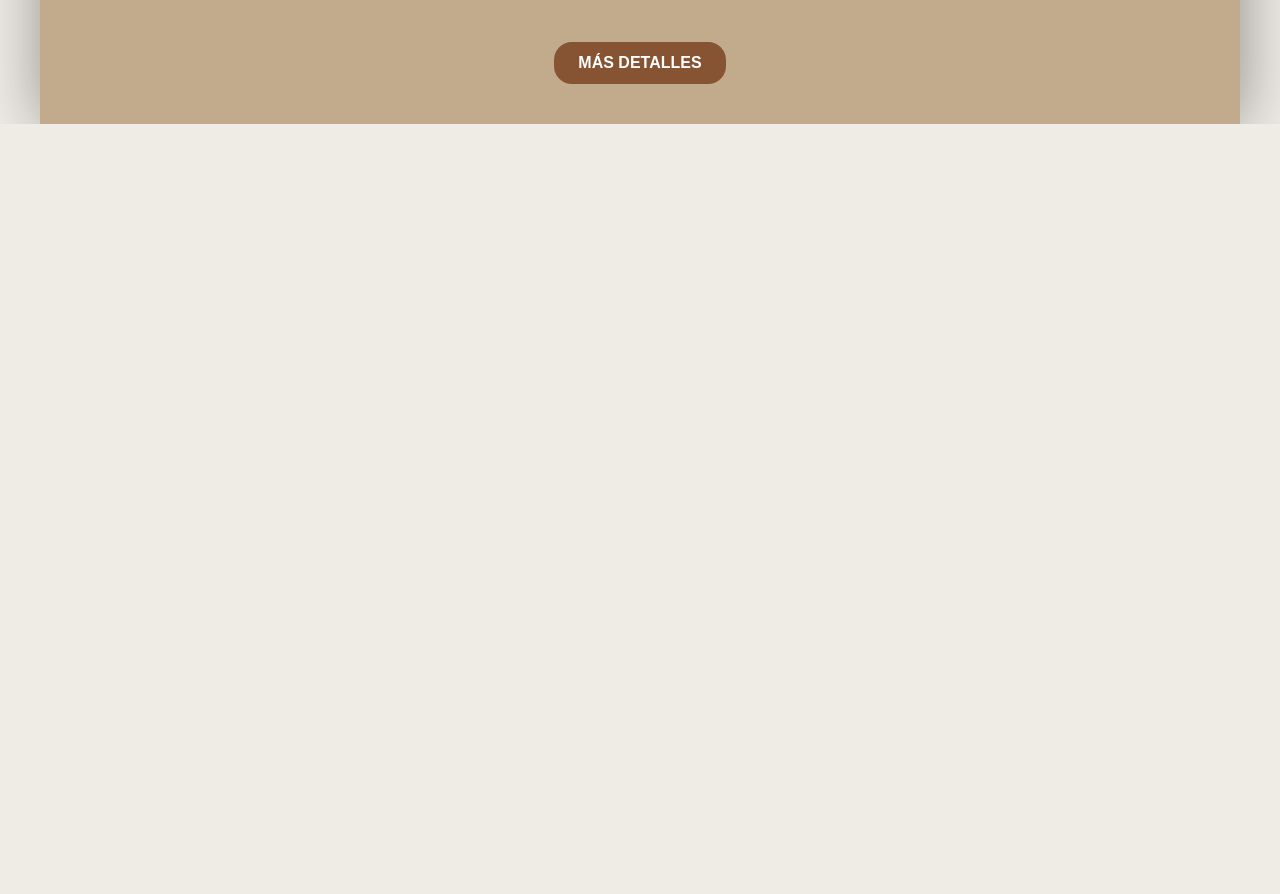
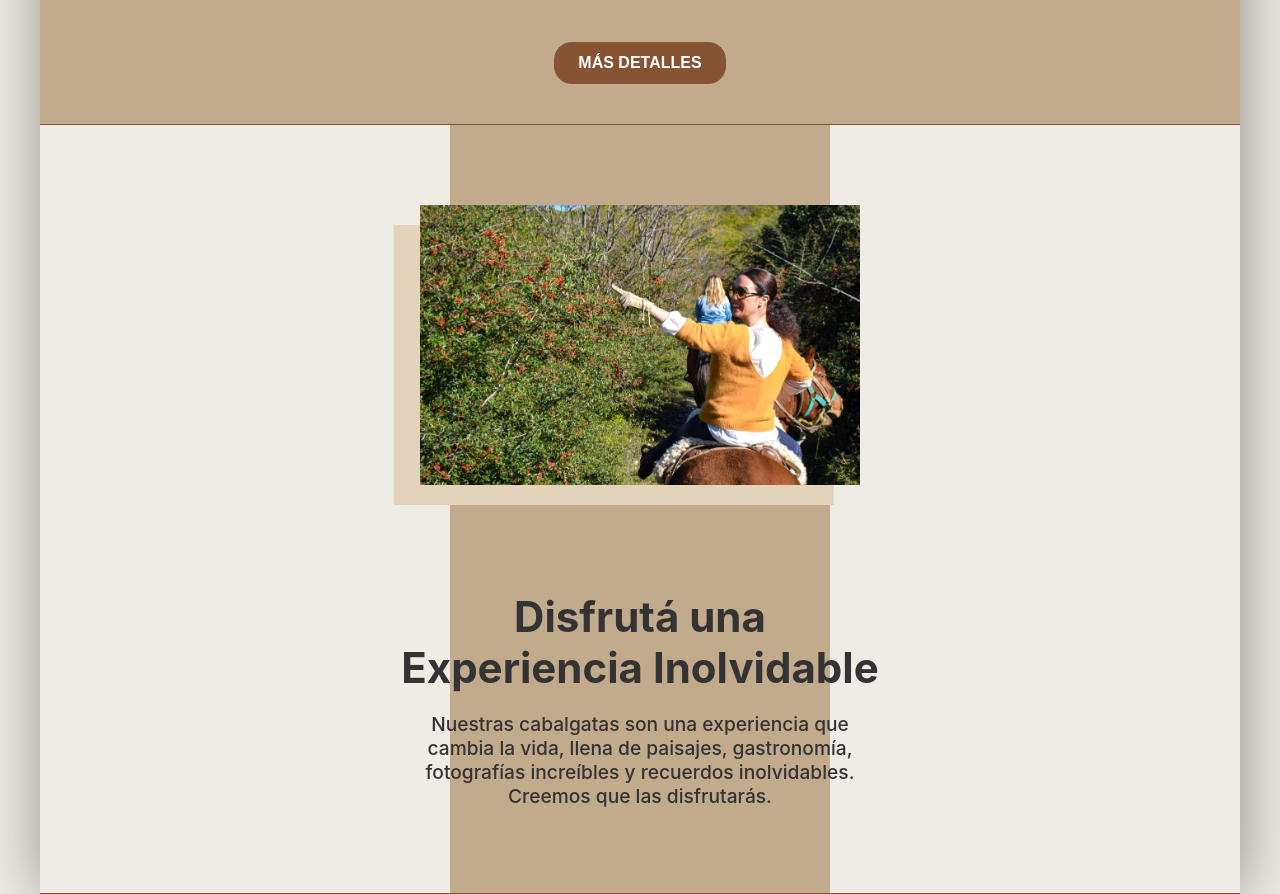
Before and after one commit to androettojuan/web-cabalgatas2, a React (Create React App) app: page / in a window 1280 px wide. Shown: the part 1220-2114 px from the top of the page. Before the commit the page ends 1344 px from the top, so only its background shows below. Built offline with nearby package versions, Linux system fonts and the light colour scheme.

Commit message:
section3

```diff
--- a/src/App.js
+++ b/src/App.js
@@ -1,11 +1,13 @@
 import HomePage from "./pages/HomePage";
 import Section2 from "./pages/Section2";
+import Section3 from "./pages/Section3";
 
 function App() {
   return (
     <div>
       <HomePage />
       <Section2 />
+      <Section3 />
     </div>
   );
 }
--- /dev/null
+++ b/src/components/Paragraph/Paragraph.jsx
@@ -0,0 +1,8 @@
+import React from "react";
+import { StyledParagraph } from "./Paragraph.styles";
+
+const Paragraph = ({ children }) => {
+  return <StyledParagraph>{children}</StyledParagraph>;
+};
+
+export default Paragraph;
--- /dev/null
+++ b/src/components/Paragraph/Paragraph.styles.js
@@ -0,0 +1,7 @@
+import { styled } from "../../theme/styled";
+
+export const StyledParagraph = styled("p", {
+    color: "$dark",
+    fontSize: "1.2rem",
+    fontWeight: "500",
+});
--- /dev/null
+++ b/src/components/Section3Layout/Section3Layout.js
@@ -0,0 +1,13 @@
+import { StyledSection3Content, StyledSection3Fondo1, StyledSection3Fondo2, StyledSection3Img, StyledSection3Layout } from "./Section3Layout.styles";
+
+const Section3Layout = StyledSection3Layout;
+
+Section3Layout.Fondo1 = StyledSection3Fondo1;
+
+Section3Layout.Fondo2 = StyledSection3Fondo2;
+
+Section3Layout.Img = StyledSection3Img;
+
+Section3Layout.Content = StyledSection3Content;
+
+export default Section3Layout;
--- /dev/null
+++ b/src/components/Section3Layout/Section3Layout.styles.js
@@ -0,0 +1,55 @@
+import { styled } from "../../theme/styled";
+
+export const StyledSection3Layout = styled("div", {
+  display: "flex",
+  flexDirection: "column",
+  justifyContent: "center",
+  alignItems: "center",
+  position: "relative",
+  height: "768px",
+  borderTop: "1px solid $brown",
+  borderBottom: "1px solid $brown",
+  backgroundColor: "$secondary",
+});
+
+export const StyledSection3Fondo1 = styled("div", {
+  width: "380px",
+  backgroundColor: "$primary",
+  position: "absolute",
+  top: "0",
+  bottom: "0",
+  left: "50%",
+  transform: "translateX(-50%)",
+});
+
+export const StyledSection3Fondo2 = styled("div", {
+  width: "440px",
+  height: "280px",
+  backgroundColor: "$litebrown",
+  position: "absolute",
+  top: "100px",
+  left: "50%",
+  transform: "translateX(-56%)",
+});
+
+export const StyledSection3Img = styled("img", {
+  width: "440px",
+  height: "280px",
+  objectFit: "cover",
+  zIndex: "1",
+  position: "absolute",
+  top: "80px",
+  left: "50%",
+  transform: "translateX(-50%)",
+});
+
+export const StyledSection3Content = styled("div", {
+  display: "flex",
+  flexDirection: "column",
+  justifyContent: "center",
+  alignItems: "center",
+  zIndex: "2",
+  textAlign: "center",
+  width: "480px",
+  marginTop: "400px",
+});
--- a/src/components/Title/Title.styles.js
+++ b/src/components/Title/Title.styles.js
@@ -4,14 +4,15 @@ export const StyledTitle = styled("h1", {
   margin: 0,
   variants: {
     color: {
-      secondary: {
+      secondary: { color: "$brown" },
+      white: {
         color: "$white",
         textShadow:
           "3px 3px 0px #865333, -3px -3px 0px #865333, 3px -3px 0px #865333, -3px 3px 0px #865333",
       },
-      white: { color: "$white" },
       brown: { color: "$brown" },
       primary: { color: "$brown" },
+      dark: { color: "$dark" },
     },
     size: {
       xs: { fontSize: "18px" },
--- a/src/pages/Section2.jsx
+++ b/src/pages/Section2.jsx
@@ -29,7 +29,7 @@ const Section2 = () => {
   return (
     <Section2Layout>
       <Section2Layout.Title>
-        <Title size="lg" color="secondary" shadow="2" letterSpacing="2">
+        <Title size="lg" color="white" shadow="2" letterSpacing="2">
           ELEGÍ TU AVENTURA
         </Title>
       </Section2Layout.Title>
--- /dev/null
+++ b/src/pages/Section3.jsx
@@ -0,0 +1,26 @@
+import React from "react";
+import Section3Layout from "../components/Section3Layout/Section3Layout";
+import Title from "../components/Title/Title";
+import Paragraph from "../components/Paragraph/Paragraph";
+
+const Section3 = () => {
+  return (
+    <Section3Layout>
+      <Section3Layout.Fondo1 />
+      <Section3Layout.Fondo2 />
+      <Section3Layout.Img src={"/img/foto2.jpg"} />
+      <Section3Layout.Content>
+        <Title size="md" color="dark">
+          Disfrutá una Experiencia Inolvidable
+        </Title>
+        <Paragraph>
+          Nuestras cabalgatas son una experiencia que cambia la vida, llena de
+          paisajes, gastronomía, fotografías increíbles y recuerdos
+          inolvidables. Creemos que las disfrutarás.
+        </Paragraph>
+      </Section3Layout.Content>
+    </Section3Layout>
+  );
+};
+
+export default Section3;
--- a/src/theme/styled.js
+++ b/src/theme/styled.js
@@ -27,6 +27,7 @@ export const {
       white: "#ffffff",
       primary: "#c2aa8c",
       brown: "#865333",
+      litebrown: "#E2D3BA",
       dark: "#333333",
       grey: "#a1a1a1",
       secondary: "#efebe5",
```
